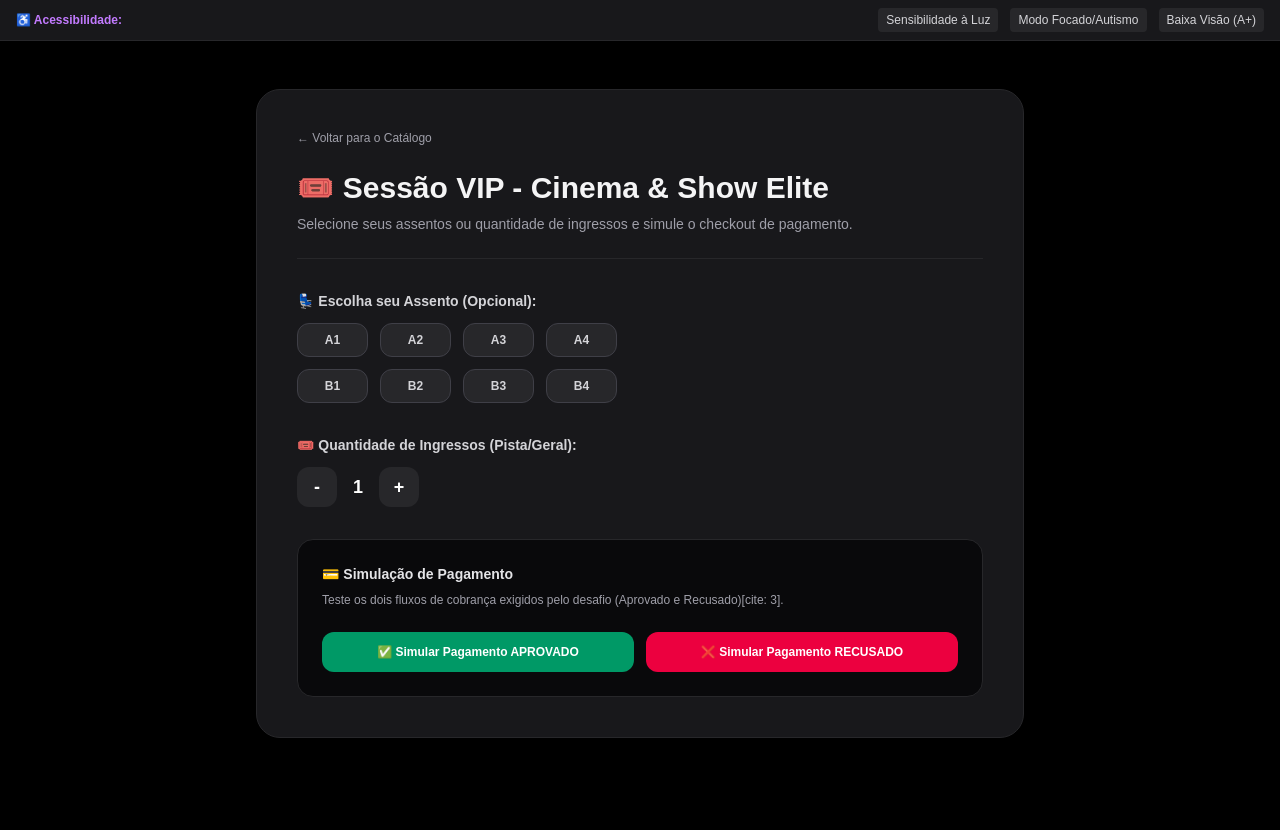
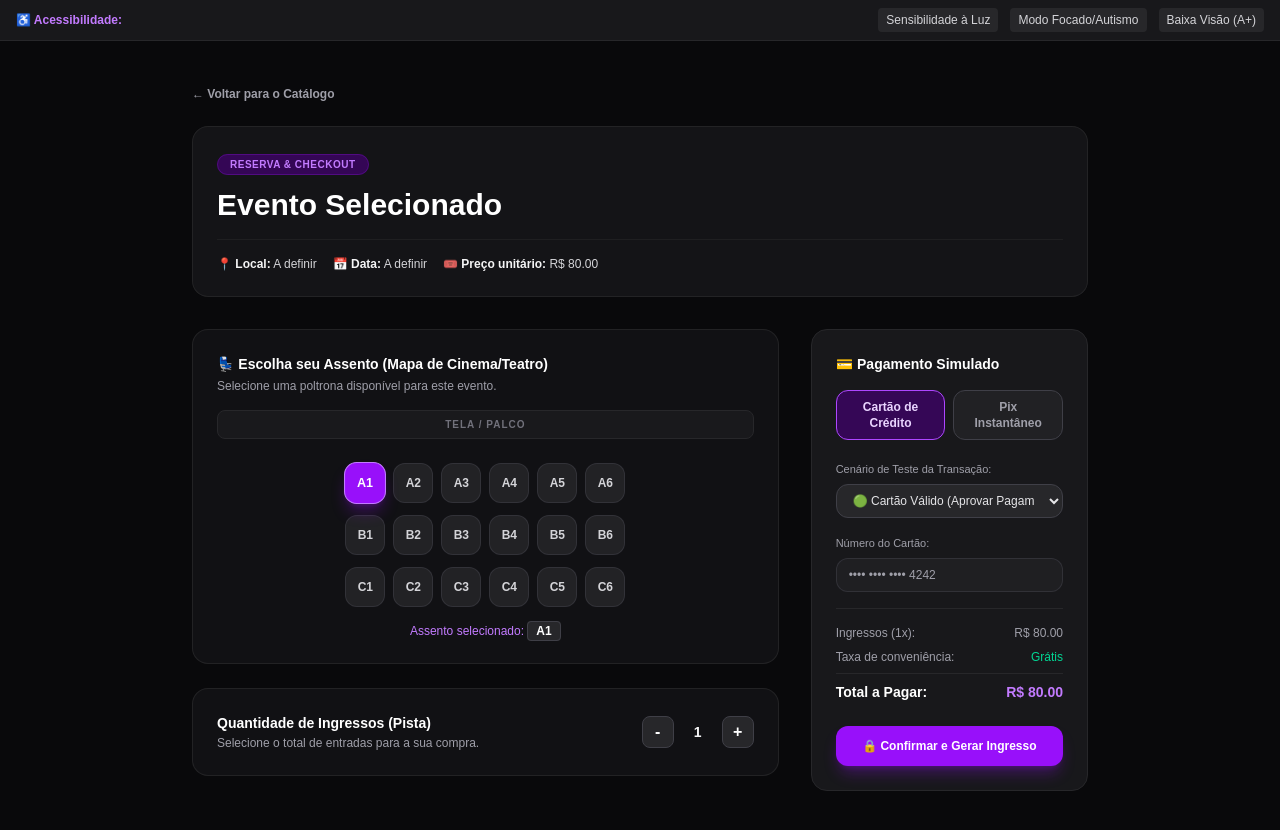
Before and after one commit to Kimvitoriaa/verzel-elite-dev, a Next.js app: page /eventos/1 in a window 1280 px wide. Shown: the top 830 px of the page. Built offline with nearby package versions, Linux system fonts and the light colour scheme; no server answers; the database is empty.

Commit message:
refactor: implementa layout profissional de checkout e simulacao de pagamento

```diff
--- a/src/app/eventos/[id]/page.tsx
+++ b/src/app/eventos/[id]/page.tsx
@@ -1,165 +1,308 @@
 'use client';
 
-import { useState } from 'react';
+export const dynamic = 'force-dynamic';
+
+import { useState, useEffect } from 'react';
+import { useParams, useRouter } from 'next/navigation';
 import Link from 'next/link';
-import { useRouter } from 'next/navigation';
 
-export default function EventDetailPage() {
+interface EventDetails {
+  id: string;
+  title: string;
+  description: string;
+  date: string;
+  location: string;
+  totalTickets: number;
+  bannerUrl?: string;
+  price?: number;
+}
+
+export default function EventCheckoutPage() {
+  const params = useParams();
   const router = useRouter();
-  const [ticketQuantity, setTicketQuantity] = useState(1);
-  const [selectedSeat, setSelectedSeat] = useState<string | null>(null);
-  const [loading, setLoading] = useState(false);
-  const [paymentStatus, setPaymentStatus] = useState<'IDLE' | 'SUCCESS' | 'REFUSED'>('IDLE');
+  const eventId = params?.id as string;
 
-  // Assentos simulados para cinema/teatro
-  const seats = ['A1', 'A2', 'A3', 'A4', 'B1', 'B2', 'B3', 'B4'];
+  const [event, setEvent] = useState<EventDetails | null>(null);
+  const [loading, setLoading] = useState(true);
+  const [selectedSeat, setSelectedSeat] = useState<string | null>('A1');
+  const [quantity, setQuantity] = useState(1);
+  const [paymentMethod, setPaymentMethod] = useState<'credit_card' | 'pix'>('credit_card');
+  const [cardSimulationState, setCardSimulationState] = useState<'success' | 'refused'>('success');
+  const [processing, setProcessing] = useState(false);
+  const [errorMessage, setErrorMessage] = useState<string | null>(null);
 
-  const handleSimulatePayment = async (status: 'SUCCESS' | 'REFUSED') => {
-    setLoading(true);
-    setPaymentStatus('IDLE');
+  const TICKET_PRICE = 80.0; // Preço padrão para cálculo
 
-    // Simulação de delay de rede
-    setTimeout(async () => {
+  const seats = [
+    ['A1', 'A2', 'A3', 'A4', 'A5', 'A6'],
+    ['B1', 'B2', 'B3', 'B4', 'B5', 'B6'],
+    ['C1', 'C2', 'C3', 'C4', 'C5', 'C6'],
+  ];
+
+  useEffect(() => {
+    async function fetchEvent() {
+      try {
+        const res = await fetch('/api/events');
+        if (res.ok) {
+          const events: EventDetails[] = await res.json();
+          const found = events.find((e) => e.id === eventId);
+          if (found) setEvent(found);
+        }
+      } catch (err) {
+        console.error('Erro ao buscar detalhes do evento:', err);
+      } finally {
         setLoading(false);
-      setPaymentStatus(status);
+      }
+    }
+    if (eventId) fetchEvent();
+  }, [eventId]);
 
-      if (status === 'SUCCESS') {
+  async function handleCheckout(e: React.FormEvent) {
+    e.preventDefault();
+    setErrorMessage(null);
+    setProcessing(true);
+
+    // Simulação do tempo de resposta da adquirente/gateway
+    await new Promise((resolve) => setTimeout(resolve, 1000));
+
+    if (paymentMethod === 'credit_card' && cardSimulationState === 'refused') {
+      setProcessing(false);
+      setErrorMessage('Pagamento recusado pela operadora do cartão. (Motivo: Saldo insuficiente / Transação não autorizada).');
+      return;
+    }
+
     try {
-          // Faz a requisição simulada para criar a compra
-          await fetch('/api/tickets/purchase', {
+      const res = await fetch('/api/tickets/purchase', {
         method: 'POST',
         headers: { 'Content-Type': 'application/json' },
         body: JSON.stringify({
-              eventId: 'event-12345678',
-              quantity: ticketQuantity,
-              seat: selectedSeat || 'Pista Livre',
+          eventId,
+          seat: selectedSeat,
+          quantity,
+          amount: TICKET_PRICE * quantity,
+          paymentMethod,
         }),
       });
-        } catch (e) {
-          console.error(e);
+
+      if (!res.ok) {
+        const data = await res.json();
+        throw new Error(data.error || 'Erro ao processar reserva do ingresso.');
+      }
+
+      // Redireciona com sucesso para a tela de ingressos
+      router.push('/ingressos?status=success');
+    } catch (err: any) {
+      setErrorMessage(err.message || 'Falha na comunicação com o servidor.');
+      setProcessing(false);
     }
   }
-    }, 1200);
-  };
+
+  if (loading) {
+    return (
+      <main className="min-h-screen bg-black text-white flex items-center justify-center p-6">
+        <div className="text-zinc-400 text-sm animate-pulse">Carregando detalhes do evento...</div>
+      </main>
+    );
+  }
 
   return (
-    <main className="min-h-screen bg-black text-white p-6 md:p-12">
-      <div className="max-w-3xl mx-auto bg-zinc-900 border border-zinc-800 rounded-3xl p-6 md:p-10 shadow-2xl">
+    <main className="min-h-screen bg-[#09090b] text-zinc-100 p-4 md:p-10">
+      <div className="max-w-4xl mx-auto">
         <Link
           href="/"
-          className="text-xs text-zinc-400 hover:text-white transition flex items-center gap-1 mb-6"
+          className="inline-flex items-center gap-2 text-xs font-semibold text-zinc-400 hover:text-zinc-200 mb-6 transition"
         >
           ← Voltar para o Catálogo
         </Link>
 
-        <h1 className="text-3xl font-extrabold text-zinc-100 mb-2">
-          🎟️ Sessão VIP - Cinema & Show Elite
+        {/* Header do Evento */}
+        <div className="bg-zinc-900/80 border border-zinc-800/80 rounded-2xl p-6 mb-8 backdrop-blur">
+          <span className="text-[10px] font-bold tracking-wider uppercase bg-purple-950/80 text-purple-400 border border-purple-800/50 px-3 py-1 rounded-full">
+            Reserva & Checkout
+          </span>
+          <h1 className="text-2xl md:text-3xl font-extrabold text-white mt-3">
+            {event?.title || 'Evento Selecionado'}
           </h1>
-        <p className="text-sm text-zinc-400 mb-6">
-          Selecione seus assentos ou quantidade de ingressos e simule o checkout de pagamento.
-        </p>
+          <p className="text-zinc-400 text-sm mt-2">{event?.description}</p>
+          <div className="flex flex-wrap gap-4 mt-4 pt-4 border-t border-zinc-800/60 text-xs text-zinc-300">
+            <div>📍 <strong className="text-zinc-100">Local:</strong> {event?.location || 'A definir'}</div>
+            <div>📅 <strong className="text-zinc-100">Data:</strong> {event?.date ? new Date(event.date).toLocaleDateString('pt-BR') : 'A definir'}</div>
+            <div>🎟️ <strong className="text-zinc-100">Preço unitário:</strong> R$ {TICKET_PRICE.toFixed(2)}</div>
+          </div>
+        </div>
 
-        <hr className="border-zinc-800 mb-8" />
+        <form onSubmit={handleCheckout} className="grid grid-cols-1 lg:grid-cols-3 gap-8">
+          {/* Coluna da Esquerda: Assentos e Quantidade */}
+          <div className="lg:col-span-2 space-y-6">
+            {/* Mapa de Assentos */}
+            <div className="bg-zinc-900/60 border border-zinc-800/80 rounded-2xl p-6">
+              <h2 className="text-sm font-bold text-white mb-1 flex items-center gap-2">
+                💺 Escolha seu Assento (Mapa de Cinema/Teatro)
+              </h2>
+              <p className="text-xs text-zinc-400 mb-4">Selecione uma poltrona disponível para este evento.</p>
 
-        {/* Seleção de Assentos (Mapa Simulado) */}
-        <div className="mb-8">
-          <h3 className="text-sm font-semibold text-zinc-300 mb-3">
-            💺 Escolha seu Assento (Opcional):
-          </h3>
-          <div className="grid grid-cols-4 gap-3 max-w-xs">
-            {seats.map((seat) => (
+              <div className="w-full bg-zinc-800/40 text-center text-[10px] text-zinc-500 font-bold py-1.5 rounded-lg mb-6 tracking-widest uppercase border border-zinc-800">
+                TELA / PALCO
+              </div>
+
+              <div className="space-y-3">
+                {seats.map((row, rIdx) => (
+                  <div key={rIdx} className="flex justify-center gap-2">
+                    {row.map((seat) => {
+                      const isSelected = selectedSeat === seat;
+                      return (
                         <button
+                          type="button"
                           key={seat}
-                onClick={() => setSelectedSeat(seat === selectedSeat ? null : seat)}
-                className={`py-2 rounded-xl text-xs font-mono font-bold transition border ${
-                  selectedSeat === seat
-                    ? 'bg-purple-600 border-purple-400 text-white shadow-lg shadow-purple-600/30'
-                    : 'bg-zinc-800 border-zinc-700 text-zinc-300 hover:bg-zinc-700'
+                          onClick={() => setSelectedSeat(seat)}
+                          className={`w-10 h-10 rounded-xl text-xs font-bold font-mono transition flex items-center justify-center ${
+                            isSelected
+                              ? 'bg-purple-600 text-white shadow-lg shadow-purple-600/30 scale-105 border border-purple-400'
+                              : 'bg-zinc-800/80 text-zinc-300 hover:bg-zinc-700 border border-zinc-700/60'
                           }`}
                         >
                           {seat}
                         </button>
+                      );
+                    })}
+                  </div>
                 ))}
               </div>
-          {selectedSeat && (
-            <p className="text-xs text-purple-400 mt-2">
-              Assento Selecionado: <strong>{selectedSeat}</strong>
-            </p>
-          )}
+              <div className="mt-4 text-center text-xs text-purple-400 font-medium">
+                Assento selecionado: <strong className="text-white bg-zinc-800 px-2 py-0.5 rounded border border-zinc-700">{selectedSeat}</strong>
+              </div>
             </div>
 
-        {/* Quantidade de Ingressos */}
-        <div className="mb-8">
-          <h3 className="text-sm font-semibold text-zinc-300 mb-3">
-            🎟️ Quantidade de Ingressos (Pista/Geral):
-          </h3>
-          <div className="flex items-center gap-4">
+            {/* Ingressos Pista */}
+            <div className="bg-zinc-900/60 border border-zinc-800/80 rounded-2xl p-6 flex items-center justify-between">
+              <div>
+                <h3 className="text-sm font-bold text-white">Quantidade de Ingressos (Pista)</h3>
+                <p className="text-xs text-zinc-400 mt-0.5">Selecione o total de entradas para a sua compra.</p>
+              </div>
+              <div className="flex items-center gap-3">
                 <button
-              onClick={() => setTicketQuantity(Math.max(1, ticketQuantity - 1))}
-              className="w-10 h-10 bg-zinc-800 hover:bg-zinc-700 rounded-xl text-lg font-bold transition"
+                  type="button"
+                  onClick={() => setQuantity((q) => Math.max(1, q - 1))}
+                  className="w-8 h-8 rounded-lg bg-zinc-800 hover:bg-zinc-700 text-white font-bold border border-zinc-700 transition"
                 >
                   -
                 </button>
-            <span className="text-lg font-bold font-mono">{ticketQuantity}</span>
+                <span className="w-6 text-center font-bold text-sm">{quantity}</span>
                 <button
-              onClick={() => setTicketQuantity(ticketQuantity + 1)}
-              className="w-10 h-10 bg-zinc-800 hover:bg-zinc-700 rounded-xl text-lg font-bold transition"
+                  type="button"
+                  onClick={() => setQuantity((q) => Math.min(6, q + 1))}
+                  className="w-8 h-8 rounded-lg bg-zinc-800 hover:bg-zinc-700 text-white font-bold border border-zinc-700 transition"
                 >
                   +
                 </button>
               </div>
             </div>
+          </div>
 
-        {/* Checkout de Pagamento Simulado */}
-        <div className="bg-zinc-950 border border-zinc-800 rounded-2xl p-6">
-          <h3 className="text-sm font-bold text-zinc-200 mb-2">
-            💳 Simulação de Pagamento
-          </h3>
-          <p className="text-xs text-zinc-400 mb-6">
-            Teste os dois fluxos de cobrança exigidos pelo desafio (Aprovado e Recusado)[cite: 3].
-          </p>
+          {/* Coluna da Direita: Pagamento e Checkout */}
+          <div className="space-y-6">
+            <div className="bg-zinc-900 border border-zinc-800 rounded-2xl p-6">
+              <h2 className="text-sm font-bold text-white mb-4">💳 Pagamento Simulado</h2>
 
-          <div className="flex flex-col sm:flex-row gap-3">
+              {/* Seletor de Método */}
+              <div className="grid grid-cols-2 gap-2 mb-4">
                 <button
-              disabled={loading}
-              onClick={() => handleSimulatePayment('SUCCESS')}
-              className="flex-1 bg-emerald-600 hover:bg-emerald-500 disabled:opacity-50 text-white text-xs font-bold py-3 rounded-xl transition"
+                  type="button"
+                  onClick={() => setPaymentMethod('credit_card')}
+                  className={`py-2 px-3 rounded-xl text-xs font-semibold border transition ${
+                    paymentMethod === 'credit_card'
+                      ? 'bg-purple-950/80 border-purple-500 text-purple-200'
+                      : 'bg-zinc-800/60 border-zinc-700 text-zinc-400 hover:bg-zinc-800'
+                  }`}
                 >
-              {loading ? 'Processando...' : '✅ Simular Pagamento APROVADO'}
+                  Cartão de Crédito
                 </button>
-
                 <button
-              disabled={loading}
-              onClick={() => handleSimulatePayment('REFUSED')}
-              className="flex-1 bg-rose-600 hover:bg-rose-500 disabled:opacity-50 text-white text-xs font-bold py-3 rounded-xl transition"
+                  type="button"
+                  onClick={() => setPaymentMethod('pix')}
+                  className={`py-2 px-3 rounded-xl text-xs font-semibold border transition ${
+                    paymentMethod === 'pix'
+                      ? 'bg-purple-950/80 border-purple-500 text-purple-200'
+                      : 'bg-zinc-800/60 border-zinc-700 text-zinc-400 hover:bg-zinc-800'
+                  }`}
                 >
-              {loading ? 'Processando...' : '❌ Simular Pagamento RECUSADO'}
+                  Pix Instantâneo
                 </button>
               </div>
 
-          {/* Feedbacks de Pagamento */}
-          {paymentStatus === 'SUCCESS' && (
-            <div className="mt-6 bg-emerald-950/60 border border-emerald-800 text-emerald-300 p-4 rounded-xl text-xs space-y-2">
-              <p className="font-bold">🎉 Compra Aprovada com Sucesso!</p>
-              <p>Seu ingresso já foi gerado e enviado para a sua carteira.</p>
-              <button
-                onClick={() => router.push('/ingressos')}
-                className="mt-2 bg-emerald-600 hover:bg-emerald-500 text-white font-bold px-4 py-2 rounded-lg transition"
+              {/* Detalhes do Cartão Simulado */}
+              {paymentMethod === 'credit_card' ? (
+                <div className="space-y-3 mb-4">
+                  <div>
+                    <label className="text-[11px] text-zinc-400 font-medium">Cenário de Teste da Transação:</label>
+                    <select
+                      value={cardSimulationState}
+                      onChange={(e) => setCardSimulationState(e.target.value as any)}
+                      className="w-full mt-1 bg-zinc-800 border border-zinc-700 rounded-xl px-3 py-2 text-xs text-zinc-200 focus:outline-none focus:border-purple-500 transition"
                     >
-                Ir para "Meus Ingressos" →
-              </button>
+                      <option value="success">🟢 Cartão Válido (Aprovar Pagamento)</option>
+                      <option value="refused">🔴 Cartão Sem Saldo (Simular Recusa)</option>
+                    </select>
+                  </div>
+
+                  <div>
+                    <label className="text-[11px] text-zinc-400 font-medium">Número do Cartão:</label>
+                    <input
+                      type="text"
+                      disabled
+                      value="•••• •••• •••• 4242"
+                      className="w-full mt-1 bg-zinc-800/50 border border-zinc-700/60 rounded-xl px-3 py-2 text-xs font-mono text-zinc-400"
+                    />
+                  </div>
+                </div>
+              ) : (
+                <div className="p-4 bg-zinc-800/40 rounded-xl border border-zinc-800 text-center mb-4">
+                  <p className="text-xs text-zinc-300">O QR Code Pix de teste será gerado e compensado automaticamente após a confirmação.</p>
                 </div>
               )}
 
-          {paymentStatus === 'REFUSED' && (
-            <div className="mt-6 bg-rose-950/60 border border-rose-800 text-rose-300 p-4 rounded-xl text-xs">
-              <p className="font-bold">⚠️ Pagamento Recusado pela Operadora!</p>
-              <p className="mt-1 text-rose-400">
-                Cartão de teste simulou saldo insuficiente ou transação negada. Tente novamente.
-              </p>
+              {/* Mensagem de Erro em caso de Recusa */}
+              {errorMessage && (
+                <div className="mb-4 p-3 bg-red-950/80 border border-red-800 text-red-300 rounded-xl text-xs flex items-start gap-2">
+                  <span>⚠️</span>
+                  <span>{errorMessage}</span>
                 </div>
               )}
+
+              {/* Resumo Financeiro */}
+              <div className="border-t border-zinc-800 pt-4 space-y-2 mb-6">
+                <div className="flex justify-between text-xs text-zinc-400">
+                  <span>Ingressos ({quantity}x):</span>
+                  <span>R$ {(TICKET_PRICE * quantity).toFixed(2)}</span>
                 </div>
+                <div className="flex justify-between text-xs text-zinc-400">
+                  <span>Taxa de conveniência:</span>
+                  <span className="text-emerald-400">Grátis</span>
+                </div>
+                <div className="flex justify-between text-sm font-bold text-white pt-2 border-t border-zinc-800">
+                  <span>Total a Pagar:</span>
+                  <span className="text-purple-400">R$ {(TICKET_PRICE * quantity).toFixed(2)}</span>
+                </div>
+              </div>
+
+              {/* Botão Final de Checkout */}
+              <button
+                type="submit"
+                disabled={processing}
+                className="w-full bg-purple-600 hover:bg-purple-500 disabled:bg-purple-800 text-white font-bold py-3 px-4 rounded-xl text-xs transition flex items-center justify-center gap-2 shadow-lg shadow-purple-600/30"
+              >
+                {processing ? (
+                  <>
+                    <span className="w-4 h-4 border-2 border-white border-t-transparent rounded-full animate-spin"></span>
+                    Processando Transação...
+                  </>
+                ) : (
+                  '🔒 Confirmar e Gerar Ingresso'
+                )}
+              </button>
+            </div>
+          </div>
+        </form>
       </div>
     </main>
   );
```
Lines whose indentation alone changed are shown as unchanged.
